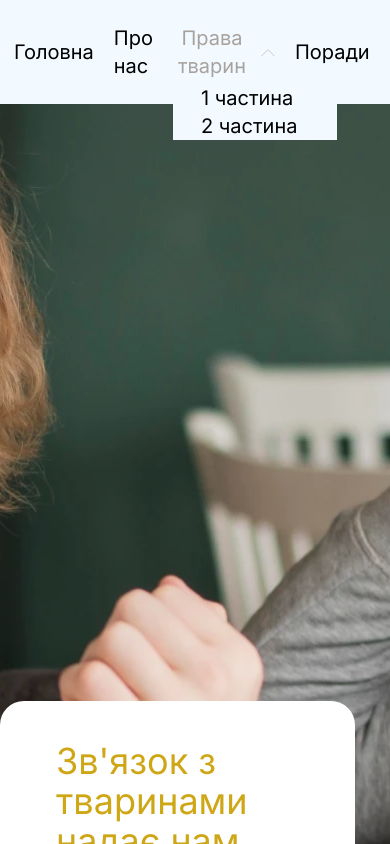
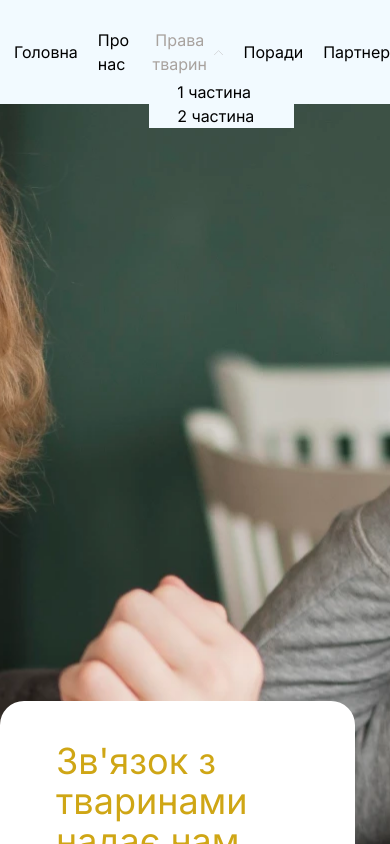
Before and after one commit to baza-trainee/pets_law, a React (Vite) app: page / in a window 390 px wide. Both pictures are taken after a click on the button "Права тварин". Shown: the top 844 px of the page. Built offline with nearby package versions, Linux system fonts and the light colour scheme.

Commit message:
feat: add responsive header

```diff
--- a/src/components/Header.jsx
+++ b/src/components/Header.jsx
@@ -22,32 +22,32 @@ const Header = () => {
   }, []);
   return (
     <header className="bg-lightBlue">
-      <div className="flex justify-between items-center py-3.5 px-3.5 max-w-[1440px] mx-auto">
+      <div className="flex justify-between items-center py-3.5 px-3.5 max-w-[1440px] mx-auto md:gap-4 lg:gap-0 ">
         <a href="#">
-          <img src={logo} alt="logo" />
+          <img className="w-11 lg:w-full" src={logo} alt="logo" />
         </a>
-        <nav>
-          <ul className="flex items-center gap-5 text-xl justify-between-0 xl:gap-x-16 ">
-            <li className="cursor-pointer ">
-              <Link duration={500} to="hero" aria-label="Move to Goal section">
+        <nav className="flex items-center justify-between text-xl gap-x-5 xl:gap-x-16">
+          <ul className="flex items-center justify-between text-base gap-x-5 lg:text-xl xl:gap-x-16 sm:flex-wrap lg:flex-nowrap">
+            <li className="duration-100 cursor-pointer hover:font-semibold">
+              <Link duration={500} to="hero">
                 Головна
               </Link>
             </li>
-            <li className="cursor-pointer ">
-              <Link duration={500} to="about" aria-label="Move to Goal section">
+            <li className="duration-100 cursor-pointer hover:font-semibold">
+              <Link duration={500} to="about">
                 Про нас
               </Link>
             </li>
-            <li className="relative cursor-pointer " ref={menuRef}>
+            <li className="relative" ref={menuRef}>
               <button
-                className={`flex items-center gap-2.5 ${
+                className={`cursor-pointer duration-300 hover:font-semibold flex items-center gap-1 xl:gap-2.5 ${
                   isOpen ? "text-stone-400" : ""
                 }`}
                 onClick={toggleMenu}
               >
                 Права тварин
                 <svg
-                  className={`duration-200 ${
+                  className={`duration-200 w-4 xl:w-6 ${
                     isOpen ? "rotate-180 stroke-[#A7A3A3]" : ""
                   }`}
                   xmlns="http://www.w3.org/2000/svg"
@@ -65,44 +65,44 @@ const Header = () => {
                 </svg>
               </button>
               <ul
-                className={`absolute pt-1 pl-7 pr-10 whitespace-nowrap  duration-200  bg-lightBlue
+                className={`absolute pt-1 pl-7 pr-10 whitespace-nowrap duration-500 -translate-y-2.5;  bg-lightBlue
                 ${
-                  isOpen ? "opacity-100 z-10" : "opacity-0 pointer-events-none"
+                  isOpen
+                    ? "opacity-100 z-10 translate-y-0"
+                    : "opacity-0 pointer-events-none -translate-y-1.5"
                 }`}
               >
-                <li>
+                <li className="relative duration-100 cursor-pointer hover:font-semibold ">
                   <Link duration={500} to="partOne">
                     1 частина
                   </Link>
                 </li>
-                <li>
+                <li className="relative duration-100 cursor-pointer hover:font-semibold">
                   <Link duration={500} to="partTwo">
                     2 частина
                   </Link>
                 </li>
               </ul>
             </li>
-            <li className="cursor-pointer ">
+            <li className="duration-100 cursor-pointer hover:font-semibold">
               <Link duration={500} to="about">
                 Поради
               </Link>
             </li>
-            <li className="cursor-pointer ">
+            <li className="duration-100 cursor-pointer hover:font-semibold">
               <Link duration={500} to="about">
                 Партнери
               </Link>
             </li>
-            <li className="cursor-pointer ">
+            <li className="duration-100 cursor-pointer hover:font-semibold">
               <Link duration={500} to="about">
                 Контакти
               </Link>
             </li>
-            <li className="cursor-pointer">
-              <button className="py-2.5 px-4 bg-[#D0A716] rounded-[20px] duration-200 hover:shadow-[0px_4px_4px_0px_rgba(0,0,0,0.10)]">
-                Підтримати проєкт
-              </button>
-            </li>
           </ul>
+          <button className="py-2.5 px-4 bg-[#D0A716] rounded-[20px] duration-200 hover:shadow-[0px_4px_4px_0px_rgba(0,0,0,0.10)] hover:bg-[#BF9601]">
+            Підтримати проєкт
+          </button>
         </nav>
       </div>
     </header>
```
Also changed, not shown: src/assets/logo.svg.
